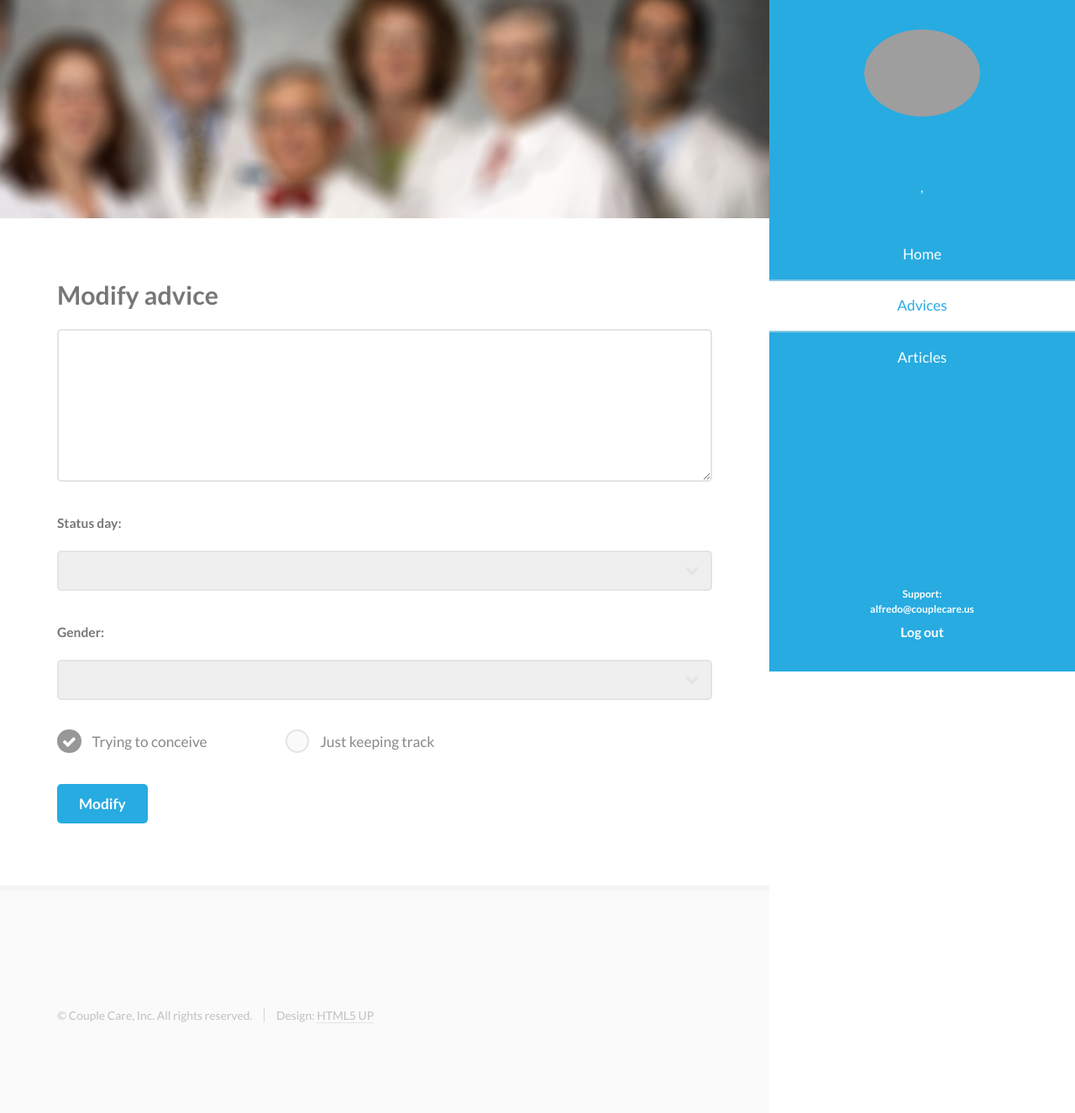
After one commit to CoupleCareInc/FertilityExperts, a PHP site: template application/views/modify-advice.php in a window 1280 px wide. The commit adds this page. Shown: the whole page at 84% size. Run offline with PHP 8.4, Linux system fonts and the light colour scheme; the template is opened without the code that fills it, so the values that code supplies are empty; some libraries are stand-ins or nearby versions; grey boxes are pictures that could not be loaded.

Commit message:
Get advices from the database
Starting with MVC of the advices

```diff
--- a/application/controllers/welcome.php
+++ b/application/controllers/welcome.php
@@ -25,7 +25,7 @@ class Welcome extends CI_Controller {
 
 	public function index()
 	{
-		$this->session->set_userdata('id_expert','2');
+		$this->session->set_userdata('id_expert','1');
 		$id_expert_session = $this->session->userdata('id_expert');
 
 		$data['user_data'] = $this->get_user_data($id_expert_session);
--- a/application/views/index.php
+++ b/application/views/index.php
@@ -42,6 +42,7 @@
 		</nav>
 		<footer>
 			<h6>Support:<br> alfredo@couplecare.us</h6>
+			<h5><a href="#">Log out</a></h5>
 		</footer>
 	</section>
 
@@ -87,8 +88,8 @@
 											 ?>
 										</tbody>
 									</table>
-									<a href="#" class="button special small fit icon fa-plus-circle">New advice</a>
-									<a href="#" class="button small fit icon fa-ellipsis-h">More advices</a>
+									<a href="<?php echo base_url(); ?>index.php/advices/newadvice" class="button special small fit icon fa-plus-circle">New advice</a>
+									<a href="<?php echo base_url(); ?>index.php/advices" class="button small fit icon fa-ellipsis-h">More advices</a>
 								</div>
 							</div>
 						</section>
--- /dev/null
+++ b/application/views/modify-advice.php
@@ -0,0 +1,123 @@
+<?php
+	foreach ($user_data as $row) {
+		$dr_id = $row->id_expert;
+		$dr_name = $row->name;
+		$dr_company = $row->company;
+		$dr_city = $row->city;
+		$dr_country = $row->country;
+	}
+
+	foreach ($advice_data as $row) {
+		$advice_id = $row->id_advice;
+		$advice_gender = $row->gender;
+		$advice_status_day = $row->status_day;
+		$advice_ttc = $row->ttc;
+		$advice_advice = $row->advice;
+	}
+
+?>
+<div id="wrapper">
+
+	<!-- Header -->
+	<section id="header" class="skel-layers-fixed">
+		<header>
+			<span class="image avatar"><img src="<?php echo base_url(); ?>assets/images/avatar/<?= $dr_id; ?>.png" alt="" /></span>
+			<h1 id="logo"><a href="#"><?= $dr_name; ?></a></h1>
+			<p><?= $dr_company; ?><br />
+			<?= $dr_city.', '.$dr_country; ?></p>
+		</header>
+		<nav id="nav">
+			<ul>
+				<li><a href="<?php echo base_url(); ?>">Home</a></li>
+				<li><a href="<?php echo base_url(); ?>index.php/advices" class="active">Advices</a></li>
+				<li><a href="<?php echo base_url(); ?>index.php/articles">Articles</a></li>
+				<!-- <li><a href="#four">Q&A</a></li> -->
+			</ul>
+		</nav>
+		<footer>
+
+			<h6>Support:<br> alfredo@couplecare.us</h6>
+
+			<h5><a href="#">Log out</a></h5>
+
+
+		</footer>
+	</section>
+
+	<!-- Main -->
+	<div id="main">
+		<section id="one">
+			<div class="container">
+				<header class="major">
+					<h3>Modify advice</h3>
+				</header>
+				<form method="post" action="#">
+					<div class="row uniform">
+						<div class="12u"><textarea name="message" id="message" rows="5"><?= $advice_advice; ?></textarea></div>
+					</div>
+					<div class="row uniform">
+						<div class="12u">
+						<label>Status day:</label>
+							<div class="select-wrapper">
+								<select name="demo-category" id="demo-category">
+									<option value=""><?= $advice_status_day;  ?></option>
+									<option value="General">General</option>
+									<option value="Period day">Period day</option>
+									<option value="Fertile day">Fertile day</option>
+									<option value="Most fertile day">Most rertile day</option>
+									<option value="Less fertile day">Less fertile day</option>
+								</select>
+							</div>
+						</div>
+					</div>
+
+					<div class="row uniform">
+						<div class="12u">
+						<label>Gender:</label>
+							<div class="select-wrapper">
+								<select name="demo-category" id="demo-category">
+									<option value="<?= $advice_gender;  ?>"><?= $advice_gender;  ?></option>
+									<option value="General">Female</option>
+									<option value="Period day">Male</option>
+									<option value="Fertile day">Both</option>
+								</select>
+							</div>
+						</div>
+					</div>
+
+
+					<div class="row uniform">
+						<div class="4u 12u(2)">
+							<input type="radio" id="demo-priority-low" name="ttc" value="ttc" checked>
+							<label for="demo-priority-low">Trying to conceive</label>
+						</div>
+						<div class="4u 12u(2)">
+							<input type="radio" id="demo-priority-normal" name="ttc" value="jkt">
+							<label for="demo-priority-normal">Just keeping track</label>
+						</div>
+					</div>
+
+					<div class="row uniform">
+						<div class="12u">
+							<ul class="actions">
+								<li><input type="submit" class="special" value="Modify" /></li>
+							</ul>
+						</div>
+					</div>
+				</form>
+			</div>
+		</section>
+
+
+		<!-- Footer -->
+		<section id="footer">
+			<div class="container">
+				<ul class="copyright">
+					<li>&copy; Couple Care, Inc. All rights reserved.</li><li>Design: <a href="http://html5up.net">HTML5 UP</a></li>
+				</ul>
+			</div>
+		</section>
+
+	</div>
+	</body>
+</html>
```
Also changed, not shown: application/controllers/advices.php (+45 -2 lines), application/models/main_model.php (+23 -0 lines), application/views/advices.php (added, +75 -0 lines), application/views/new-advice.php (added, +114 -0 lines).
